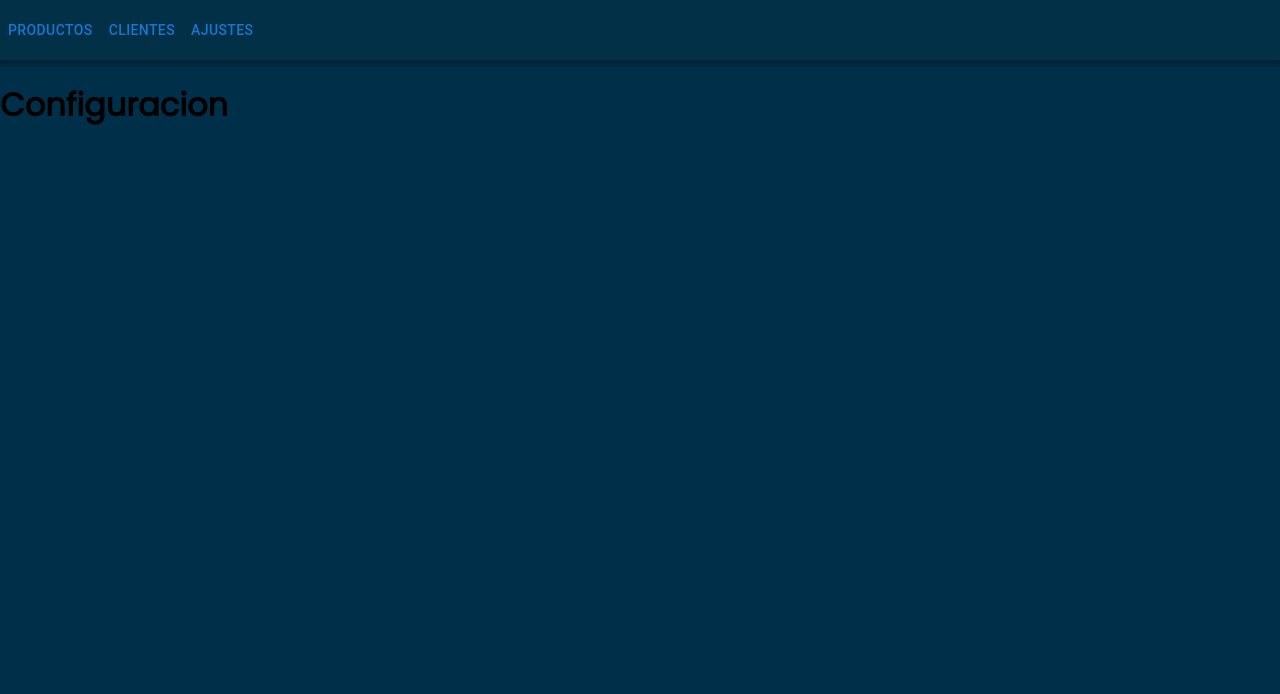
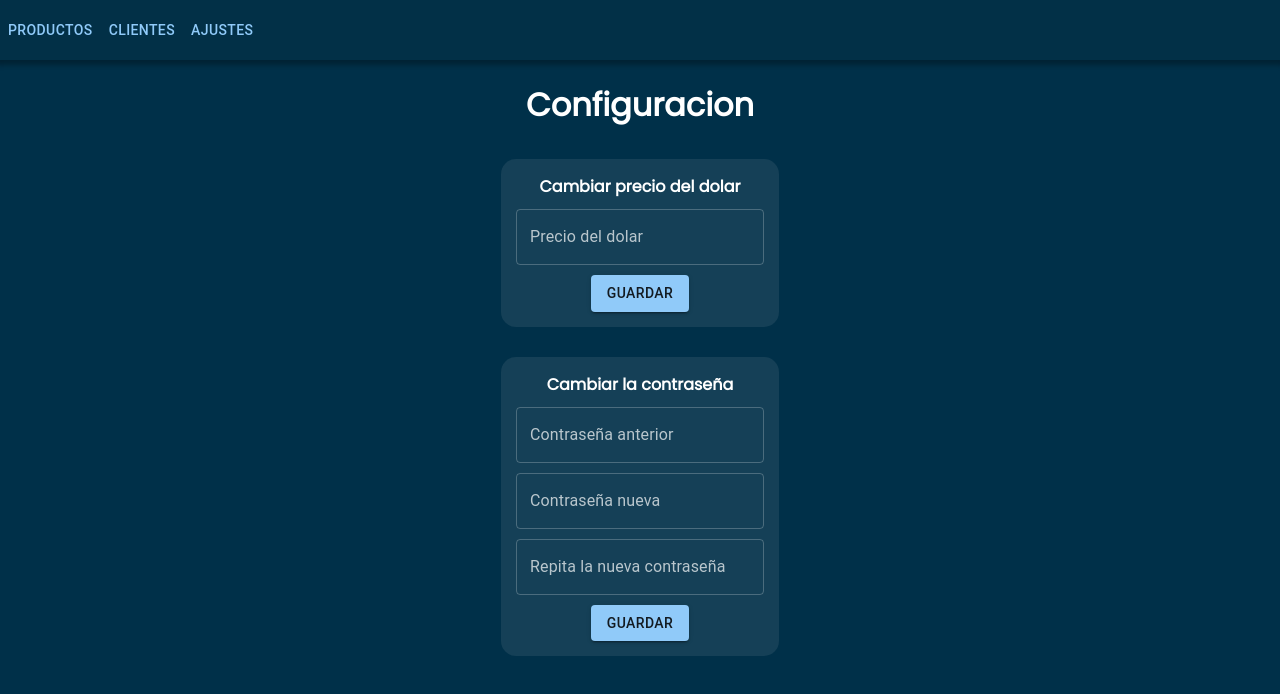
Before and after one commit to jesusdavidlm3/MaryLuisWebApp, a React (Vite) app: page /home in a window 1280 px wide. Both pictures are taken after a click on the button "AJUSTES". Shown: the top 694 px of the page. Built offline with nearby package versions, Linux system fonts and the light colour scheme; no server answers; the database is empty.

Commit message:
Ajustes de contraste y avances en las configuraciones.

```diff
--- a/src/components/Modals.jsx
+++ b/src/components/Modals.jsx
@@ -50,7 +50,7 @@ export const AddProductModal = ({close, update}) => {
 
 export const ChangePriceModal = ({product, close, update}) => {
 
-    console.log(product)
+    useEffect(() => {calculateNewPrice()}, [])
     const [success, setSuccess] = useState(false)
     const [loading, setLoading] = useState(false)
     const [productInfo, setProductInfo] = useState(product)
@@ -59,7 +59,6 @@ export const ChangePriceModal = ({product, close, update}) => {
     const dolar = 39
 
     const calculateNewPrice = () => {
-        console.log('se esta ejecutando')
         const newFprice = Number(fPriceField.value)
         const newQtty = Number(qttyField.value)
         const newGain = Number(gainField.value)
--- a/src/context/ContextProvider.jsx
+++ b/src/context/ContextProvider.jsx
@@ -4,11 +4,14 @@ import { useState } from "react";
 const AppContextProvider = ({children}) => {
 
     const [productList, setProductList] = useState([])
+    const [dollarPrice, setDollarPrice] = useState(0)
 
     return(
         <AppContext.Provider value={{
             productList,
-            setProductList
+            setProductList,
+            dollarPrice,
+            setDollarPrice
         }}>
             {children}
         </AppContext.Provider>
--- a/src/functions/firebaseQuerys.js
+++ b/src/functions/firebaseQuerys.js
@@ -1,4 +1,4 @@
-import { deleteDoc, addDoc, getDocs, collection, doc, updateDoc, query, orderBy } from "firebase/firestore";
+import { deleteDoc, addDoc, getDocs, collection, doc, updateDoc, query, orderBy, setDoc, } from "firebase/firestore";
 import { capitalize } from "./normalizeInfo";
 import { db } from "../../firebase";
 
@@ -35,3 +35,14 @@ export async function updateProduct(productId, data){
 export async function deleteProduct(productId){
     await deleteDoc(doc(db, 'products', productId))
 }
+
+export async function updatePassword(){
+
+}
+
+export async function updateDollarPrice(dollarPrice){
+    console.log(dollarPrice)
+    await setDoc(doc(db, 'config', 'dollar'), {
+        value: dollarPrice,
+    })
+}
--- a/src/routes/Configs.jsx
+++ b/src/routes/Configs.jsx
@@ -1,8 +1,67 @@
 import React from 'react'
+import { TextField, Button, CircularProgress } from '@mui/material'
+import { useState, useContext } from 'react'
+import { updateDollarPrice, updatePassword } from '../functions/firebaseQuerys'
+
+
 const Configs = () => {
+
+    const [success, setSuccess] = useState(false)
+    const [loading, setLoading] = useState(false)
+
+    async function handleUpdatePassword(){
+        setLoading(true)
+        const oldPass = document.getElementById('oldPassField')
+        const newPass = document.getElementById('newPassField')
+        updatePassword(oldPass.value, newPass.value)
+        .then((response) => {
+            console.log(response)
+            setSuccess(true)
+            setLoading(false)
+        }).catch((err) => {
+            console.log(err)
+        })
+    }
+
+    async function handleUpdateDollar(){
+        // const dollarPrice = document.getElementById('dollarPriceField')
+        setLoading(true)
+        updateDollarPrice(Number(dollarPriceField.value))
+        .then((response) => {
+            console.log('hola')
+            setSuccess(true)
+            setLoading(false)
+        }).catch((err) => {
+            console.log(err)
+        })
+        console.log(dollarPriceField.value)
+    }
+
     return(
-        <div className='Config'>
+        <div className='ConfigPage'>
             <h1>Configuracion</h1>
+            <div className='Config'>
+                <h4>Cambiar precio del dolar</h4>
+                <TextField label='Precio del dolar' id='dollarPriceField'/>
+                <Button variant='contained' onClick={() => handleUpdateDollar()} disabled={loading}>{loading ? (<CircularProgress size={24}/>):('Guardar')}</Button>
+            </div>
+            <div className='Config'>
+                <h4>Cambiar la contraseña</h4>
+                <TextField label='Contraseña anterior' type='password' id='oldPassField'/>
+                <TextField label='Contraseña nueva' type='password' id='newPassField'/>
+                <TextField label='Repita la nueva contraseña' type='password'/>
+                <Button variant='contained' onClick={() => updatePassword()}>Guardar</Button>
+            </div>
+
+            { success &&
+                <div className='modal'>
+                    <form>
+                        <h1>Listo</h1>
+                        <Button variant='contained' color='error' onClick={() => setSuccess(false)}>Cerrar</Button>
+                    </form>
+                </div>
+            }
+
         </div>
     )
 }
--- a/src/routes/ProductList.jsx
+++ b/src/routes/ProductList.jsx
@@ -74,7 +74,7 @@ const ProductList = () => {
 
             <div className='SearchBar'>
                 {/* <form> */}
-                    <TextField label='Que producto buscas?' onChange={handleSearch} id='lookedProduct'/>
+                    <TextField label='Que producto buscas?' onChange={handleSearch} id='lookedProduct' />
                 {/* </form> */}
 
                 {/* <div className='Buttons'> */}
--- a/src/routes/Root.jsx
+++ b/src/routes/Root.jsx
@@ -2,17 +2,25 @@ import React from 'react'
 import { Outlet, useNavigate } from 'react-router-dom'
 import NavBar from '../components/NavBar'
 import { useEffect } from 'react'
+import { ThemeProvider, createTheme } from '@mui/material/styles';
+import CssBaseline from '@mui/material/CssBaseline';
 
 const Root = () => {
 
     const navigate = useNavigate()
     useEffect(() => navigate('/home'), [])
 
+    const darkTheme = createTheme({
+        palette: {
+            mode: 'dark',
+        },
+    });
+
     return(
-        <div>
+        <ThemeProvider theme={darkTheme}>
             <NavBar />
             <Outlet />
-        </div>
+        </ThemeProvider>
     )
 }
 
--- a/src/style.scss
+++ b/src/style.scss
@@ -16,6 +16,15 @@ body{
     align-items: center;
     background-color: var(--translucentElement);
     border-radius: 15px;
+}
+
+@mixin pageBasics{
+    width: 100vw;
+    height: calc(100vh - 60px);
+    display: flex;
+    flex-direction: column;
+    align-items: center;
+    color: white;
 }
 
 body{
@@ -49,12 +58,7 @@ body{
 }
 
 .ProductList{
-    width: 100vw;
-    height: calc(100vh - 60px);
-    display: flex;
-    flex-direction: column;
-    align-items: center;
-    color: white;
+    @include pageBasics;
 
     .SearchBar{
         @include listElement();
@@ -112,7 +116,7 @@ body{
         display: flex;
         width: 50vw;
         flex-direction: column;
-        background-color: rgba(200, 200, 200, 0.2);
+        background-color: rgba(110, 110, 110, 0.6);
         padding: 20px;
         border-radius: 15px;
         gap: 10px;
@@ -160,3 +164,26 @@ body{
         gap: 15px
     }
 }
+
+.ConfigPage{
+    @include pageBasics;
+    gap: 30px;
+    overflow: scroll;
+
+    h1{
+        margin-bottom: 0px;
+    }
+
+    .Config{
+        h4{
+            margin: 0px;
+        }
+        background-color: var(--translucentElement);
+        border-radius: 15px;
+        padding: 15px;
+        display: flex;
+        flex-direction: column;
+        align-items: center;
+        gap: 10px;
+    }
+}
```
